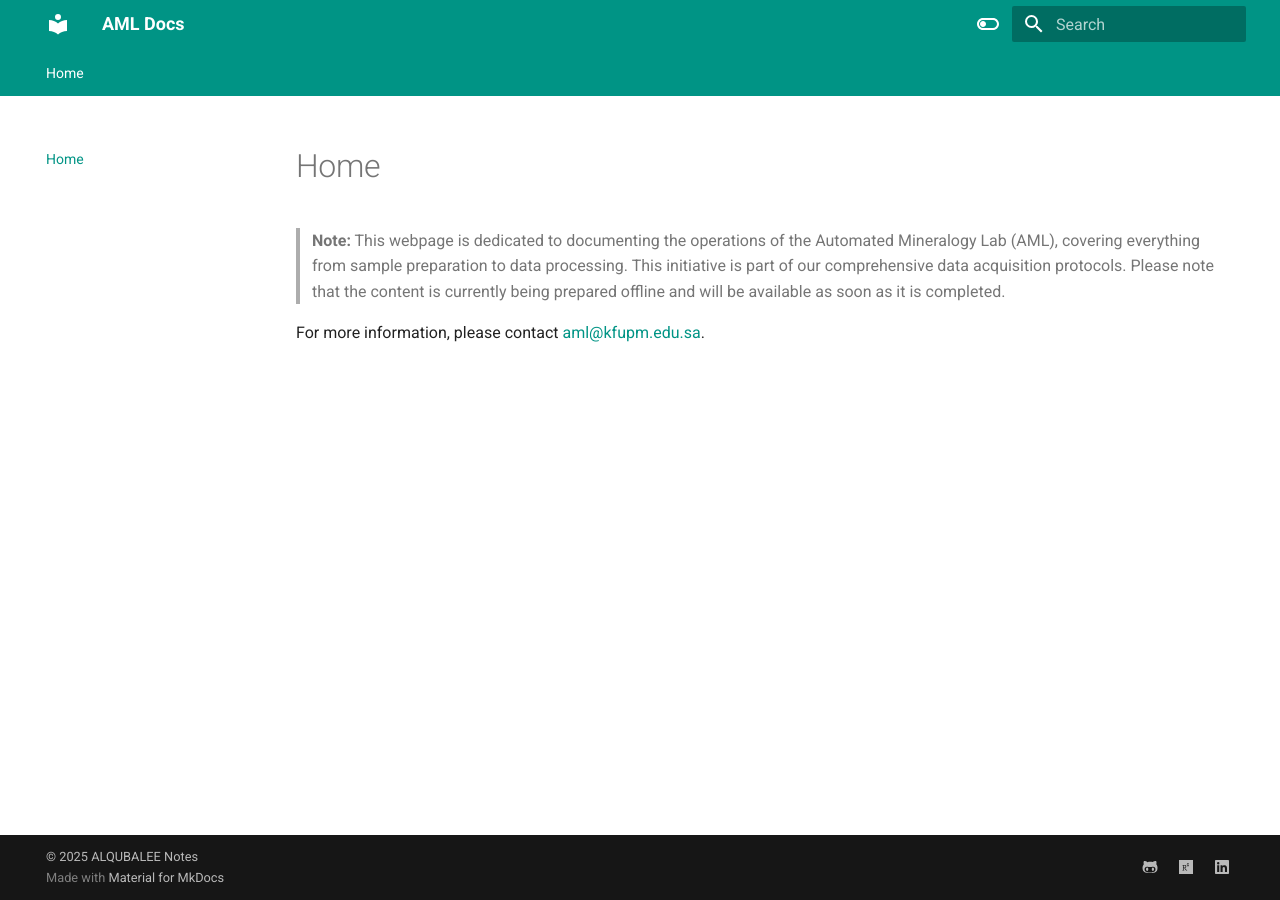
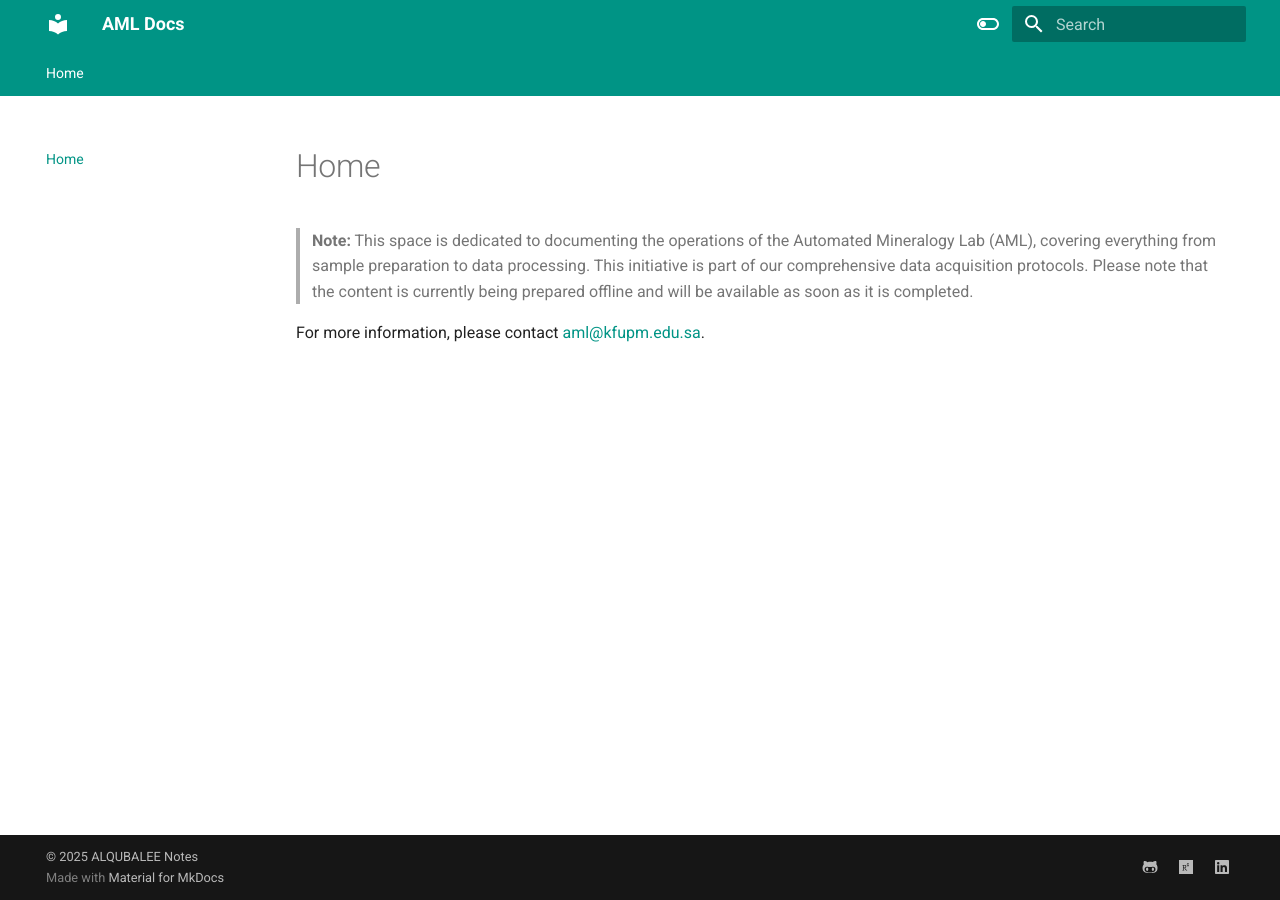
Before and after one commit to qubalee/doc, an MkDocs documentation site: the page built from docs/index.md, in a window 1280 px wide. Built offline with MkDocs 1.6.1 and Material for MkDocs 9.7.7, drawn with Linux system fonts in a browser that asks for light colours.

Commit message:
Update index.md

```diff
--- a/docs/index.md
+++ b/docs/index.md
@@ -1,4 +1,4 @@
 
-> **Note:** This webpage is dedicated to documenting the operations of the Automated Mineralogy Lab (AML), covering everything from sample preparation to data processing. This initiative is part of our comprehensive data acquisition protocols. Please note that the content is currently being prepared offline and will be available as soon as it is completed.
+> **Note:** This space is dedicated to documenting the operations of the Automated Mineralogy Lab (AML), covering everything from sample preparation to data processing. This initiative is part of our comprehensive data acquisition protocols. Please note that the content is currently being prepared offline and will be available as soon as it is completed.
 
 For more information, please contact [aml@kfupm.edu.sa](mailto:aml@kfupm.edu.sa).
```
